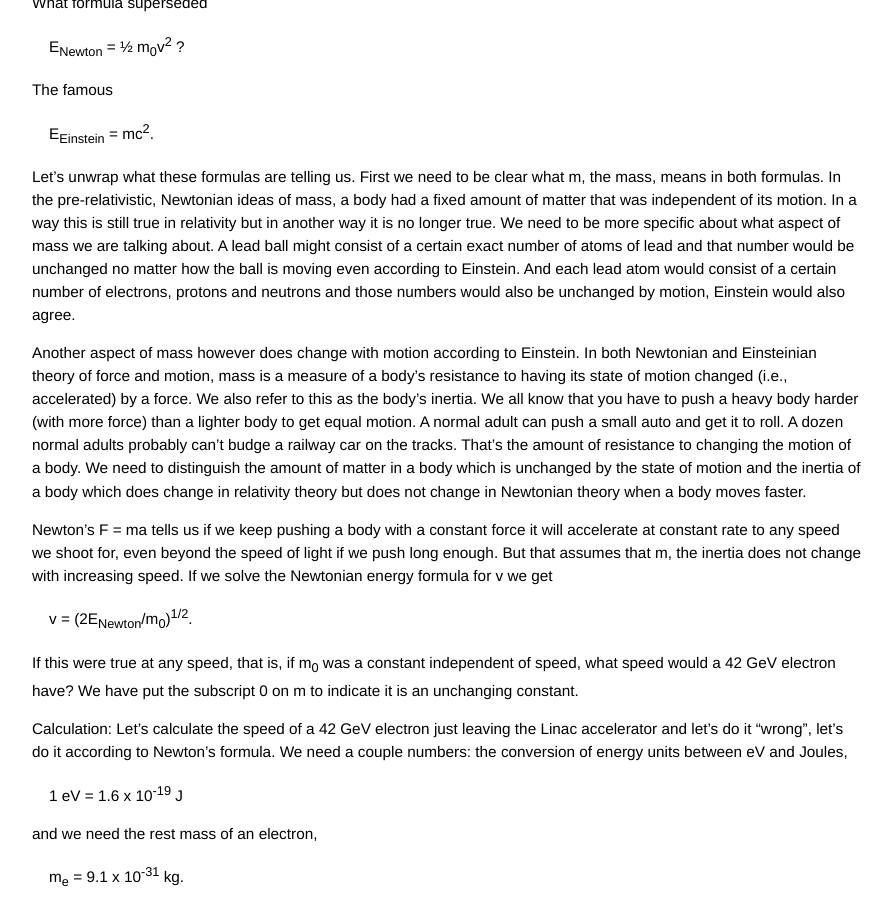
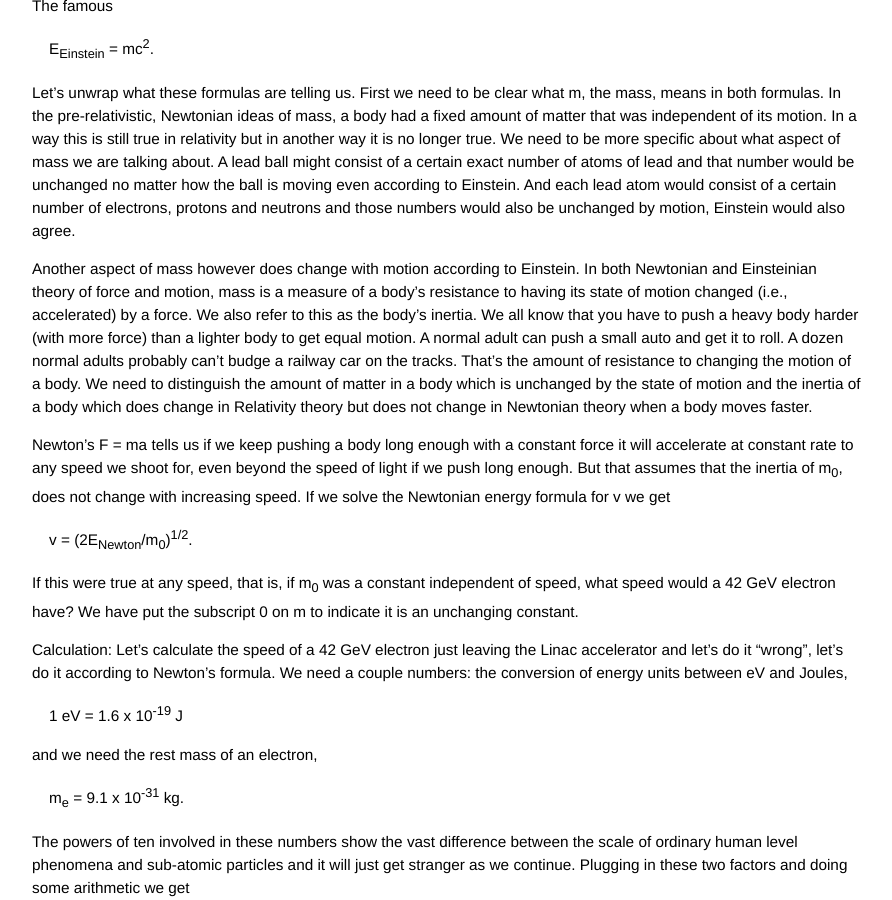
Before and after one commit to grbfacet/facet, a Jekyll site: the page built from relativity-tutorial.md, in a window 1280 px wide and 900 px high, scrolled down 3481 px. Shown: the whole window, without its empty margins (193-1085 px from the left). Built offline with Jekyll 4.4.1, drawn with Linux system fonts in a browser that asks for light colours; some of the changed text lies outside the part shown.

Commit message:
Update relativity-tutorial.md

```diff
--- a/relativity-tutorial.md
+++ b/relativity-tutorial.md
@@ -72,9 +71,9 @@
 
 Let’s unwrap what these formulas are telling us. First we need to be clear what m, the mass, means in both formulas. In the pre-relativistic, Newtonian ideas of mass, a body had a fixed amount of matter that was independent of its motion. In a way this is still true in relativity but in another way it is no longer true. We need to be more specific about what aspect of mass we are talking about. A lead ball might consist of a certain exact number of atoms of lead and that number would be unchanged no matter how the ball is moving even according to Einstein. And each lead atom would consist of a certain number of electrons, protons and neutrons and those numbers would also be unchanged by motion, Einstein would also agree.
 
-Another aspect of mass however does change with motion according to Einstein. In both Newtonian and Einsteinian theory of force and motion, mass is a measure of a body’s resistance to having its state of motion changed (i.e., accelerated) by a force. We also refer to this as the body’s inertia. We all know that you have to push a heavy body harder (with more force) than a lighter body to get equal motion. A normal adult can push a small auto and get it to roll. A dozen normal adults probably can’t budge a railway car on the tracks. That’s the amount of resistance to changing the motion of a body. We need to distinguish the amount of matter in a body which is unchanged by the state of motion and the inertia of a body which does change in relativity theory but does not change in Newtonian theory when a body moves faster.
+Another aspect of mass however does change with motion according to Einstein. In both Newtonian and Einsteinian theory of force and motion, mass is a measure of a body’s resistance to having its state of motion changed (i.e., accelerated) by a force. We also refer to this as the body’s inertia. We all know that you have to push a heavy body harder (with more force) than a lighter body to get equal motion. A normal adult can push a small auto and get it to roll. A dozen normal adults probably can’t budge a railway car on the tracks. That’s the amount of resistance to changing the motion of a body. We need to distinguish the amount of matter in a body which is unchanged by the state of motion and the inertia of a body which does change in Relativity theory but does not change in Newtonian theory when a body moves faster.
 
-Newton’s F = ma tells us if we keep pushing a body with a constant force it will accelerate at constant rate to any speed we shoot for, even beyond the speed of light if we push long enough. But that assumes that m, the inertia does not change with increasing speed. If we solve the Newtonian energy formula for v we get
+Newton’s F = ma tells us if we keep pushing a body long enough with a constant force it will accelerate at constant rate to any speed we shoot for, even beyond the speed of light if we push long enough. But that assumes that the inertia of m<sub>0</sub>,  does not change with increasing speed. If we solve the Newtonian energy formula for v we get
 
 <span class="eq">v = (2E<sub>Newton</sub>/m<sub>0</sub>)<sup>1/2</sup>.</span>
 
```
Also changed, not shown: other parts of relativity-tutorial.md (+1 -2 lines).
